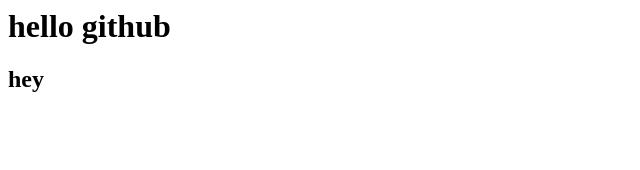
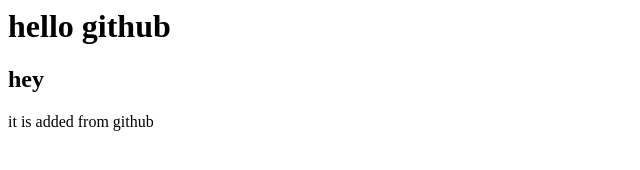
Before and after one commit to darshan-deshani/index, a plain HTML site: page index.html in a window 1280 px wide. Shown: the whole page, without its empty margins (0-640 px from the left). Drawn offline with Linux system fonts and the light colour scheme.

Commit message:
Update index.html
Updated from github itself

```diff
--- a/index.html
+++ b/index.html
@@ -2,3 +2,6 @@
 <div>
     <h2>hey</h2>
 </div>
+<div>
+    <p> it is added from github </p>
+</div>
```
